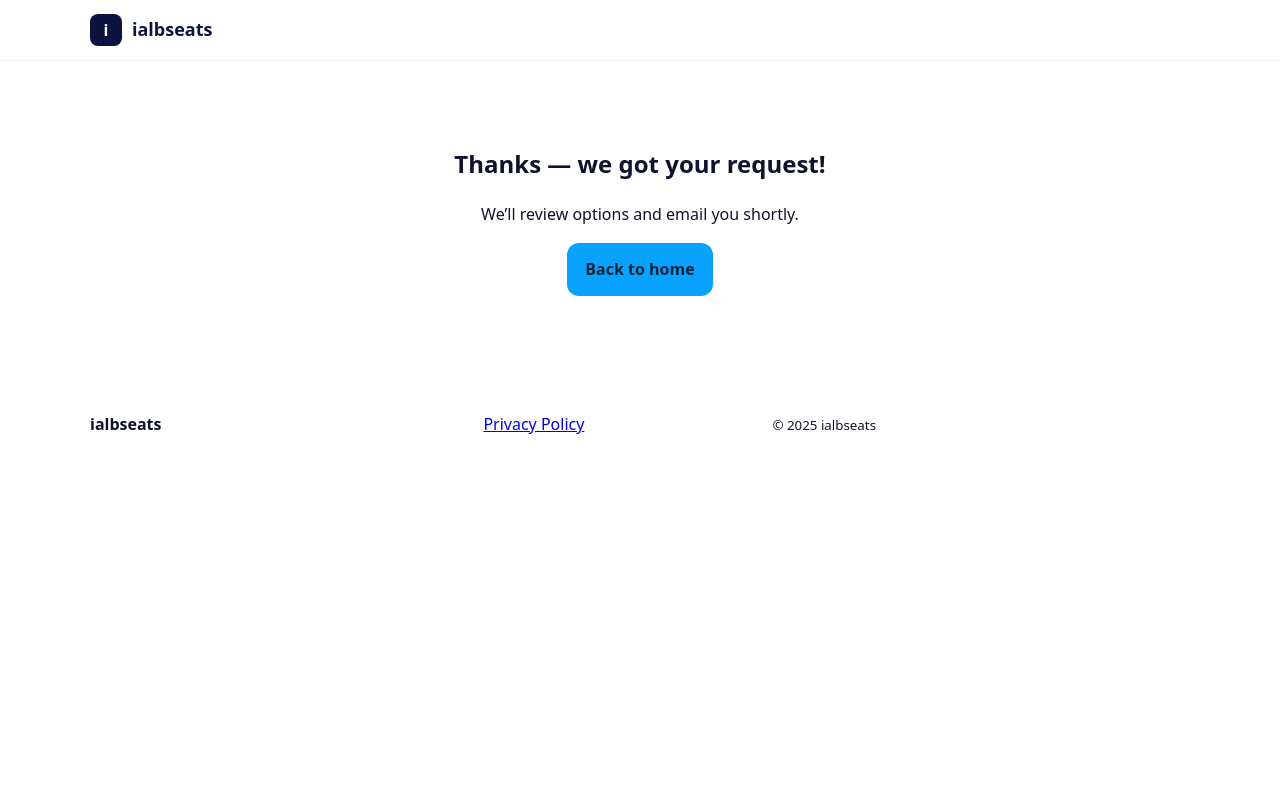
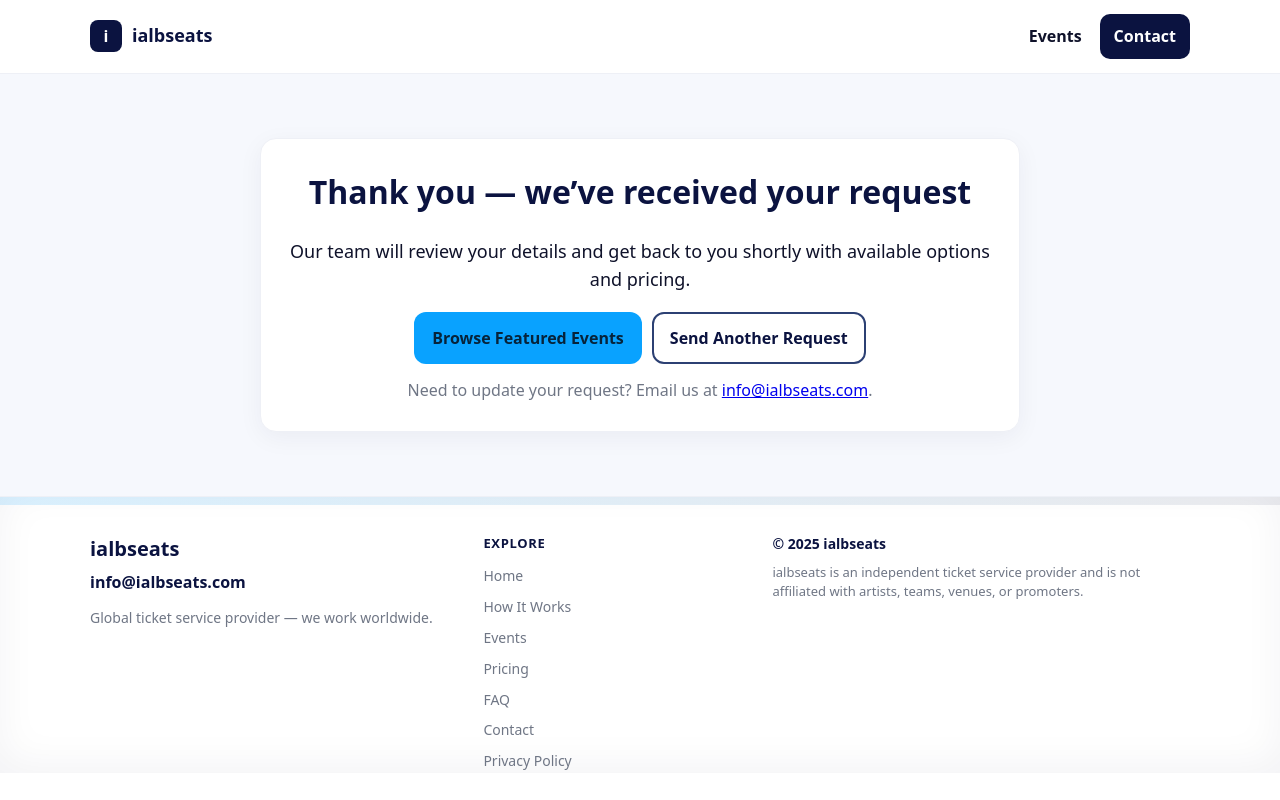
Before and after one commit to blairojis-droid/ialbseats, a plain HTML site: page success.html in a window 1280 px wide. Drawn offline with Linux system fonts and the light colour scheme.

Commit message:
Update success.html

```diff
--- a/success.html
+++ b/success.html
@@ -3,33 +3,66 @@
 <head>
   <meta charset="utf-8" />
   <meta name="viewport" content="width=device-width, initial-scale=1" />
-  <title>Request received — ialbseats</title>
+  <title>Request Received — ialbseats</title>
+  <meta name="description" content="Thank you — your request was received." />
   <link rel="stylesheet" href="styles.css" />
 </head>
 <body>
-  <header class="site-header">
+  <header class="site-header" id="top">
     <div class="container header-inner">
-      <a class="brand" href="/" aria-label="ialbseats home">
-        <span class="brand__logo">i</span><span class="brand__text">ialbseats</span>
+      <a class="brand" href="index.html#top" aria-label="ialbseats home">
+        <span class="brand__logo">i</span>
+        <span class="brand__text">ialbseats</span>
       </a>
+      <nav class="nav" id="primary-nav">
+        <a href="index.html#events">Events</a>
+        <a href="index.html#contact" class="cta">Contact</a>
+      </nav>
     </div>
   </header>
 
-  <section class="section">
-    <div class="container" style="text-align:center">
-      <h1>Thanks — we got your request!</h1>
-      <p>We’ll review options and email you shortly.</p>
-      <p><a class="btn btn-primary" href="/">Back to home</a></p>
+  <main class="section soft">
+    <div class="container" style="max-width:760px">
+      <div class="card" style="text-align:center; padding:28px">
+        <h1 style="margin-top:0; color:var(--navy)">Thank you — we’ve received your request</h1>
+        <p class="lead" style="margin:8px auto 18px; text-align:center">
+          Our team will review your details and get back to you shortly with available options and pricing.
+        </p>
+        <div style="display:flex; gap:10px; justify-content:center; margin-top:10px">
+          <a class="btn btn-primary" href="index.html#events">Browse Featured Events</a>
+          <a class="btn btn-outline" href="index.html#contact">Send Another Request</a>
+        </div>
+        <p class="muted" style="margin-top:14px">Need to update your request? Email us at <a href="mailto:info@ialbseats.com">info@ialbseats.com</a>.</p>
+      </div>
     </div>
-  </section>
+  </main>
 
-  <footer class="site-footer">
+  <footer class="site-footer pro">
     <div class="container footer-inner">
-      <div><strong>ialbseats</strong></div>
-      <nav class="footer-nav"><a href="/privacy.html">Privacy Policy</a></nav>
-      <div class="legal"><small>© <span id="year"></span> ialbseats</small></div>
+      <div class="footer-col footer-brand">
+        <div class="footer-logo">ialbseats</div>
+        <a class="footer-mail" href="mailto:info@ialbseats.com">info@ialbseats.com</a>
+        <p class="footer-note">Global ticket service provider — we work worldwide.</p>
+      </div>
+      <div class="footer-col footer-links">
+        <h4>Explore</h4>
+        <ul>
+          <li><a href="index.html#top">Home</a></li>
+          <li><a href="index.html#how">How It Works</a></li>
+          <li><a href="index.html#events">Events</a></li>
+          <li><a href="index.html#pricing">Pricing</a></li>
+          <li><a href="index.html#faq">FAQ</a></li>
+          <li><a href="index.html#contact">Contact</a></li>
+          <li><a href="privacy.html">Privacy Policy</a></li>
+        </ul>
+      </div>
+      <div class="footer-col footer-legal">
+        <div class="copyright">© <span id="year"></span> ialbseats</div>
+        <p class="disclaimer">ialbseats is an independent ticket service provider and is not affiliated with artists, teams, venues, or promoters.</p>
+      </div>
     </div>
   </footer>
-  <script src="script.js"></script>
+
+  <script src="script.js" defer></script>
 </body>
 </html>
```
